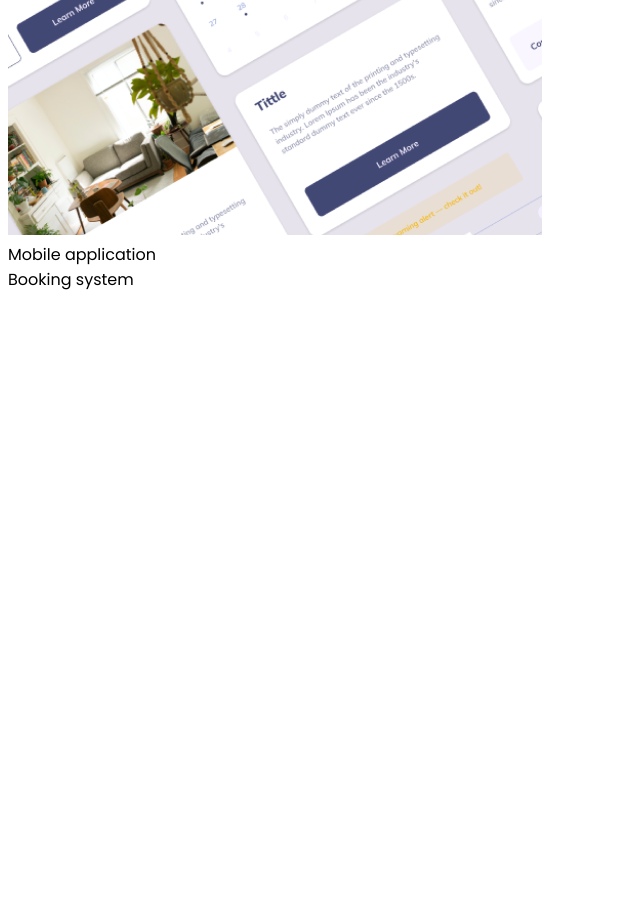
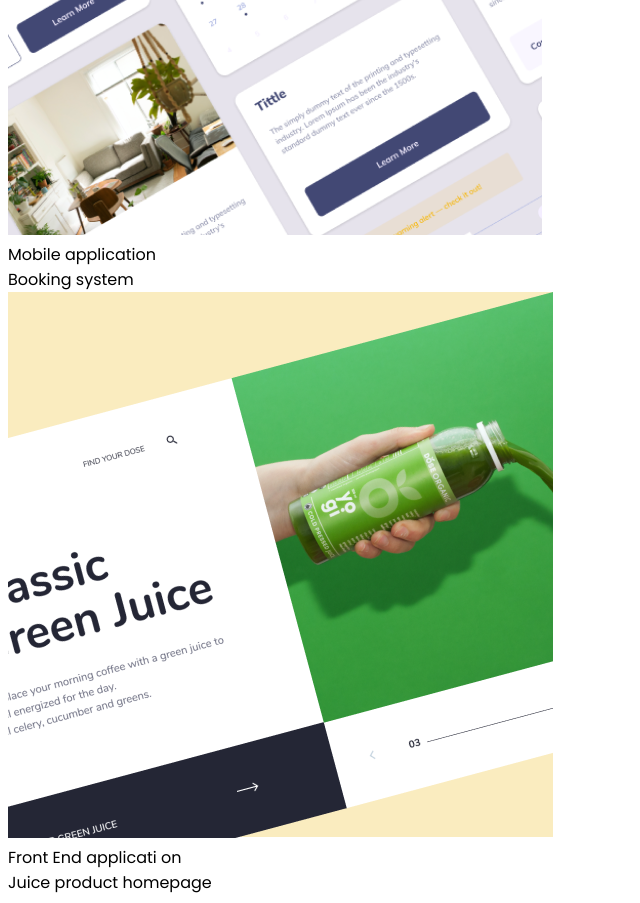
Before and after one commit to khusamayasir/Edie-Homepage, a plain HTML site: page index.html in a window 1280 px wide. Shown: the part 2814-3717 px from the top of the page, without its empty margins (0-640 px from the left). Before the commit the page ends 3114 px from the top, so only its background shows below. Drawn offline with Linux system fonts and the light colour scheme.

Commit message:
update index.html

```diff
--- a/index.html
+++ b/index.html
@@ -101,6 +101,12 @@
           <div class="work_role">Mobile application</div>
           <div class="work_title">Booking system</div>
         </div>
+
+        <div class="work">
+          <img src="./assets/juice-product.png" alt="home" />
+          <div class="work_role">Front End applicati on</div>
+          <div class="work_title">Juice product homepage</div>
+        </div>
       </div>
     </div>
   </body>
```
